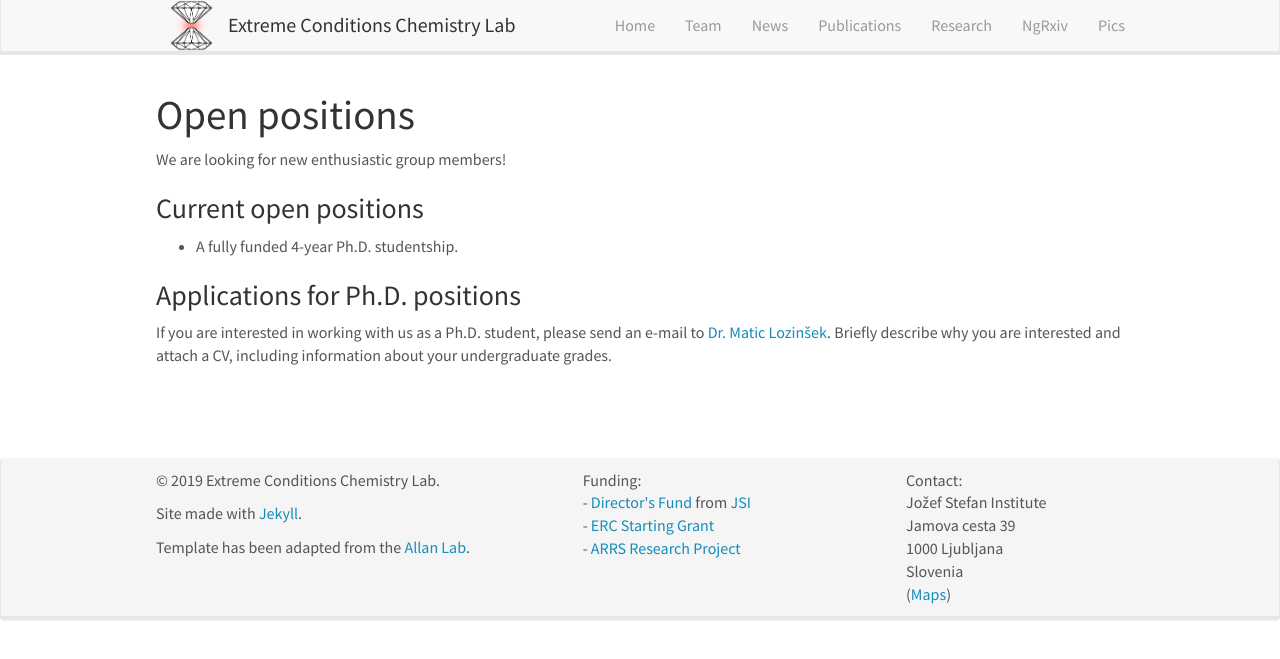
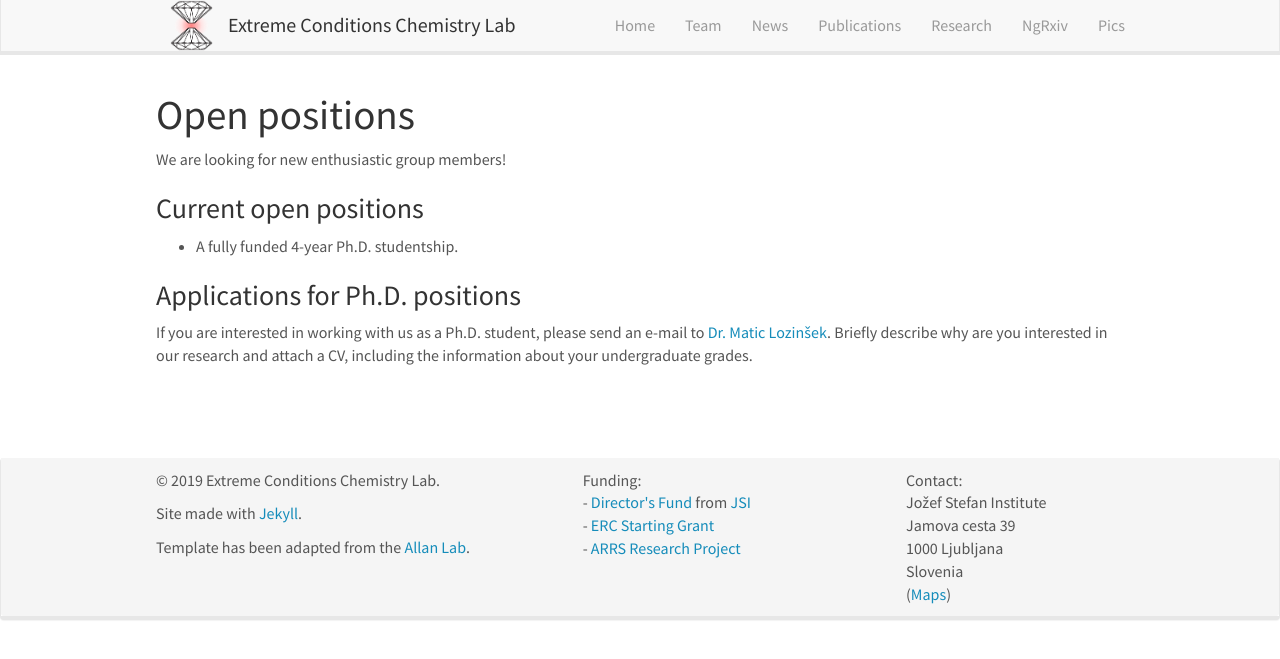
Before and after one commit to eccl-jsi/eccl-jsi.github.io, a Jekyll site: the page built from _pages/openings-old.md, in a window 1280 px wide. Shown: the top 659 px of the page. Built offline with Jekyll 4.4.1, drawn with Linux system fonts in a browser that asks for light colours; nearby versions of some CDN libraries.

Commit message:
Update openings-old.md

```diff
--- a/_pages/openings-old.md
+++ b/_pages/openings-old.md
@@ -17,7 +17,8 @@ We are looking for new enthusiastic group members!
 - A fully funded 4-year Ph.D. studentship.
 
 ### Applications for Ph.D. positions
-If you are interested in working with us as a Ph.D. student, please send an e-mail to [Dr. Matic Lozinšek](mailto:matic.lozinsek@ijs.si). Briefly describe why you are interested and attach a CV, including information about your undergraduate grades.
+If you are interested in working with us as a Ph.D. student, please send an e-mail to [Dr. Matic Lozinšek](mailto:matic.lozinsek@ijs.si).
+Briefly describe why are you interested in our research and attach a CV, including the information about your undergraduate grades.
 
 <br>
 <br>
```
